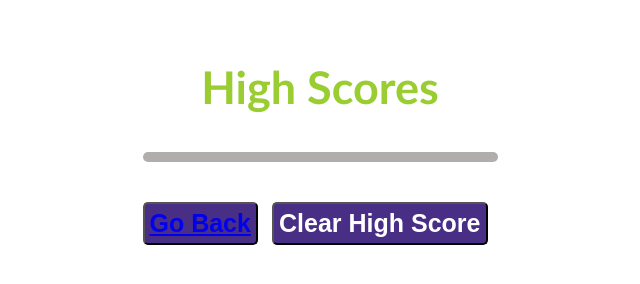
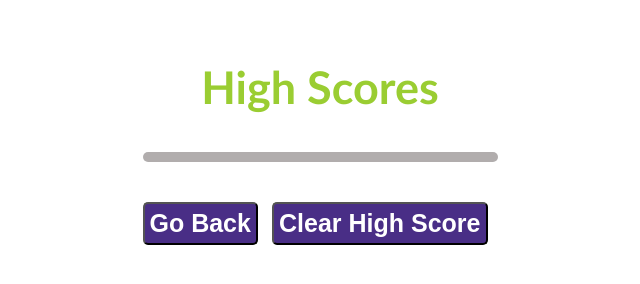
Before and after one commit to javantie/javascript-quiz, a plain HTML site: page highscore.html in a window 1280 px wide. Shown: the whole page, without its empty margins (320-960 px from the left). Drawn offline with Linux system fonts and the light colour scheme.

Commit message:
minor updates

```diff
--- a/assets/css/stylesheet-2.css
+++ b/assets/css/stylesheet-2.css
@@ -27,3 +27,7 @@ body {
     padding: 5px;
     cursor: pointer;
 }
+#back-btn a{
+    color: white;
+    text-decoration: none;
+}
```
Also changed, not shown: index.html (+1 -1 lines).
